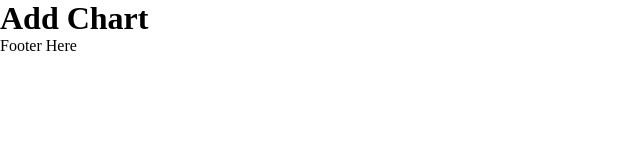
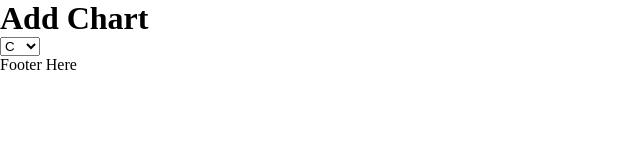
Before and after one commit to seanmcquaid/Web-Fake-Book, a React (Create React App) app in the folder client/: page /addChart in a window 1280 px wide. Shown: the top 160 px of the page, without its empty margins (0-640 px from the left). Built offline with nearby package versions, Linux system fonts and the light colour scheme.

Commit message:
created resuable dropdown component pattern

```diff
--- a/client/src/components/Dropdown.tsx
+++ b/client/src/components/Dropdown.tsx
@@ -1,8 +1,28 @@
+import { nanoid } from 'nanoid';
 import { memo } from 'react';
 import styled from 'styled-components';
 
-const Dropdown: React.FC = memo(() => <StyledDropdown></StyledDropdown>);
+type DropdownProps = {
+  onChange: (event: React.ChangeEvent<HTMLSelectElement>) => void;
+  value: string | number;
+  options: any[];
+  name: string;
+};
+
+const Dropdown: React.FC<DropdownProps> = memo(
+  ({ onChange, value, options, name }) => (
+    <StyledDropdown onChange={onChange} value={value} name={name}>
+      {options.map((option: string | number) => (
+        <Option key={nanoid()} value={option}>
+          {option}
+        </Option>
+      ))}
+    </StyledDropdown>
+  )
+);
 
 const StyledDropdown = styled.select``;
 
+const Option = styled.option``;
+
 export default Dropdown;
--- a/client/src/containers/AddChart/ChartForm/index.tsx
+++ b/client/src/containers/AddChart/ChartForm/index.tsx
@@ -1,6 +1,10 @@
+import { startCase } from 'cypress/types/lodash';
 import { useCallback, useContext, useMemo } from 'react';
 import styled from 'styled-components';
+import Dropdown from '../../../components/Dropdown';
 import { ChartContext } from '../../../context/AddChartContext';
+import { setValue } from '../../../context/AddChartContext/actions';
+import { Actions } from '../../../context/AddChartContext/types';
 import Chart from './Chart';
 
 const defaultKeyOptions = [
@@ -37,14 +41,29 @@ const genreOptions = [
 
 const ChartForm: React.FC = () => {
   const { state, dispatch } = useContext(ChartContext);
+  const defaultKey = useMemo(() => state.defaultKey, [state.defaultKey]);
   const beatsPerMeasure = useMemo(() => state.beatsPerMeasure, [
     state.beatsPerMeasure,
   ]);
 
-  const onChange = useCallback((event: Event) => {}, []);
+  const onChange = useCallback(
+    (event: React.ChangeEvent<HTMLSelectElement>) => {
+      const { name, value } = event.currentTarget;
+      dispatch(setValue(name, value));
+    },
+    [dispatch]
+  );
 
   return (
     <Form>
+      <DropdownsContainer>
+        <Dropdown
+          options={defaultKeyOptions}
+          value={defaultKey}
+          onChange={onChange}
+          name="defaultKey"
+        />
+      </DropdownsContainer>
       <Chart />
     </Form>
   );
--- a/client/src/containers/AddChart/index.tsx
+++ b/client/src/containers/AddChart/index.tsx
@@ -1,6 +1,7 @@
 import styled from 'styled-components';
 import H1 from '../../components/Typography/H1';
 import AddChartContext from '../../context/AddChartContext';
+import ChartForm from './ChartForm';
 
 const AddChart: React.FC = () => {
   return (
@@ -9,7 +10,9 @@ const AddChart: React.FC = () => {
         <Header>
           <H1>Add Chart</H1>
         </Header>
-        <Main></Main>
+        <Main>
+          <ChartForm />
+        </Main>
       </PageContainer>
     </AddChartContext>
   );
```
